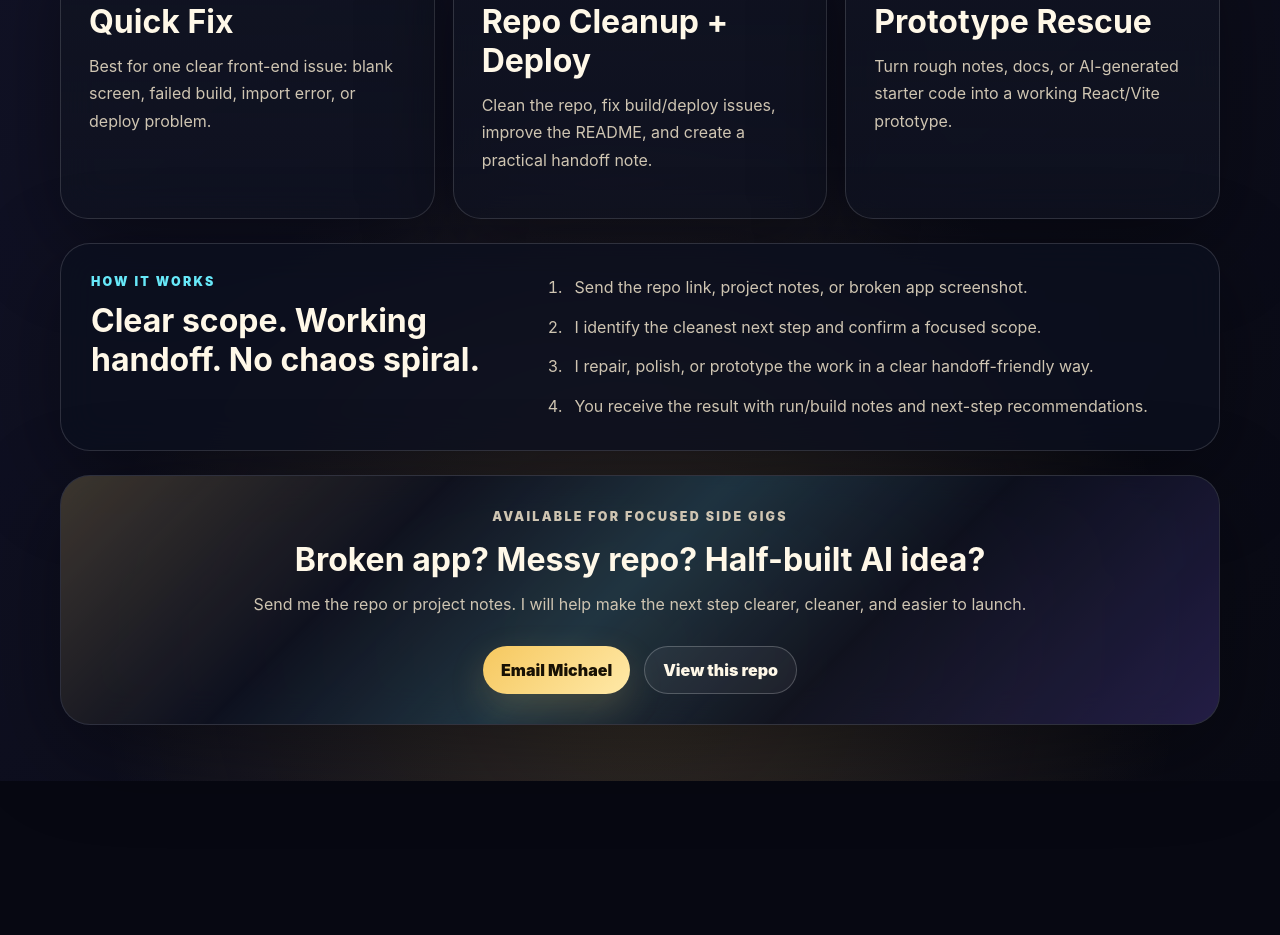
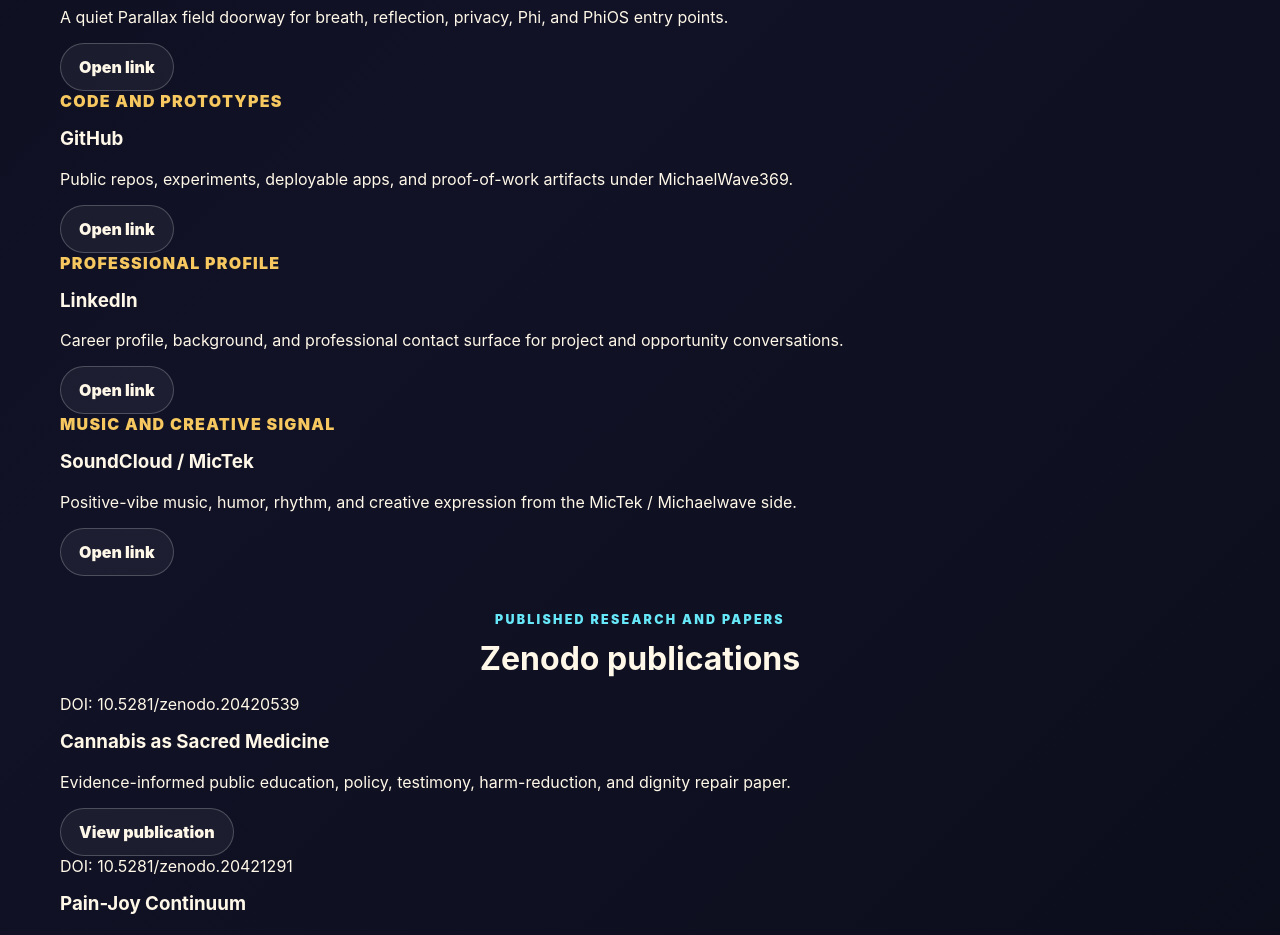
Before and after one commit to MichaelWave369/michaelwhughes-portfolio, a React (Vite) app: page / in a window 1280 px wide. Shown: the part 1860-2795 px from the top of the page. Before the commit the page ends 2641 px from the top, so only its background shows below. Built offline with nearby package versions, Linux system fonts and the light colour scheme.

Commit message:
feat: add public constellation links

```diff
--- a/src/main.jsx
+++ b/src/main.jsx
@@ -46,6 +46,54 @@
   },
 ];
 
+const publicLinks = [
+  {
+    name: 'EnterTheField.org',
+    href: 'https://www.enterthefield.org/',
+    label: 'Healing / reflection site',
+    text: 'A quiet Parallax field doorway for breath, reflection, privacy, Phi, and PhiOS entry points.',
+  },
+  {
+    name: 'GitHub',
+    href: 'https://github.com/MichaelWave369',
+    label: 'Code and prototypes',
+    text: 'Public repos, experiments, deployable apps, and proof-of-work artifacts under MichaelWave369.',
+  },
+  {
+    name: 'LinkedIn',
+    href: 'https://www.linkedin.com/in/michaelhughes777/',
+    label: 'Professional profile',
+    text: 'Career profile, background, and professional contact surface for project and opportunity conversations.',
+  },
+  {
+    name: 'SoundCloud / MicTek',
+    href: 'https://soundcloud.com/microneesia',
+    label: 'Music and creative signal',
+    text: 'Positive-vibe music, humor, rhythm, and creative expression from the MicTek / Michaelwave side.',
+  },
+];
+
+const publications = [
+  {
+    name: 'Cannabis as Sacred Medicine',
+    href: 'https://zenodo.org/records/20420539',
+    doi: '10.5281/zenodo.20420539',
+    text: 'Evidence-informed public education, policy, testimony, harm-reduction, and dignity repair paper.',
+  },
+  {
+    name: 'Pain-Joy Continuum',
+    href: 'https://zenodo.org/records/20421291',
+    doi: '10.5281/zenodo.20421291',
+    text: 'Symbolic-operational reflective framework for mapping pain, knowledge, coherence, agency, and service.',
+  },
+  {
+    name: 'The Chill Convergence Principle',
+    href: 'https://zenodo.org/records/20422692',
+    doi: '10.5281/zenodo.20422692',
+    text: 'Practical systems heuristic for stable progress under complexity through alignment, persistence, and iteration.',
+  },
+];
+
 const packages = [
   {
     name: 'Quick Fix',
@@ -80,7 +128,7 @@
         <div className="brandRow">
           <span>Parallax</span>
           <span>PHI369 Labs</span>
-          <span>v0.2</span>
+          <span>v0.3</span>
         </div>
         <p className="eyebrow">Interactive resume and prototype rescue desk</p>
         <h1>Michael W. Hughes</h1>
@@ -90,6 +138,7 @@
         </p>
         <div className="heroActions">
           <a href="mailto:microneesia79@gmail.com?subject=Prototype%20or%20Repo%20Rescue%20Request" className="primary">Start a project</a>
+          <a href="https://www.enterthefield.org/" className="secondary" target="_blank" rel="noreferrer">Enter the Field</a>
           <a href="https://github.com/MichaelWave369" className="secondary" target="_blank" rel="noreferrer">View GitHub</a>
         </div>
       </section>
@@ -139,6 +188,36 @@
       </section>
 
       <section className="sectionHeader">
+        <p className="eyebrow">Public constellation</p>
+        <h3>Code, field work, research, and creative signal</h3>
+      </section>
+      <section className="linkGrid">
+        {publicLinks.map((link) => (
+          <article className="linkCard" key={link.name}>
+            <p className="packagePrice">{link.label}</p>
+            <h3>{link.name}</h3>
+            <p>{link.text}</p>
+            <a className="cardLink" href={link.href} target="_blank" rel="noreferrer">Open link</a>
+          </article>
+        ))}
+      </section>
+
+      <section className="sectionHeader">
+        <p className="eyebrow">Published research and papers</p>
+        <h3>Zenodo publications</h3>
+      </section>
+      <section className="publicationGrid">
+        {publications.map((pub) => (
+          <article className="publicationCard" key={pub.doi}>
+            <p className="doi">DOI: {pub.doi}</p>
+            <h3>{pub.name}</h3>
+            <p>{pub.text}</p>
+            <a className="cardLink" href={pub.href} target="_blank" rel="noreferrer">View publication</a>
+          </article>
+        ))}
+      </section>
+
+      <section className="sectionHeader">
         <p className="eyebrow">Starter packages</p>
         <h3>Simple ways to work together</h3>
       </section>
```
